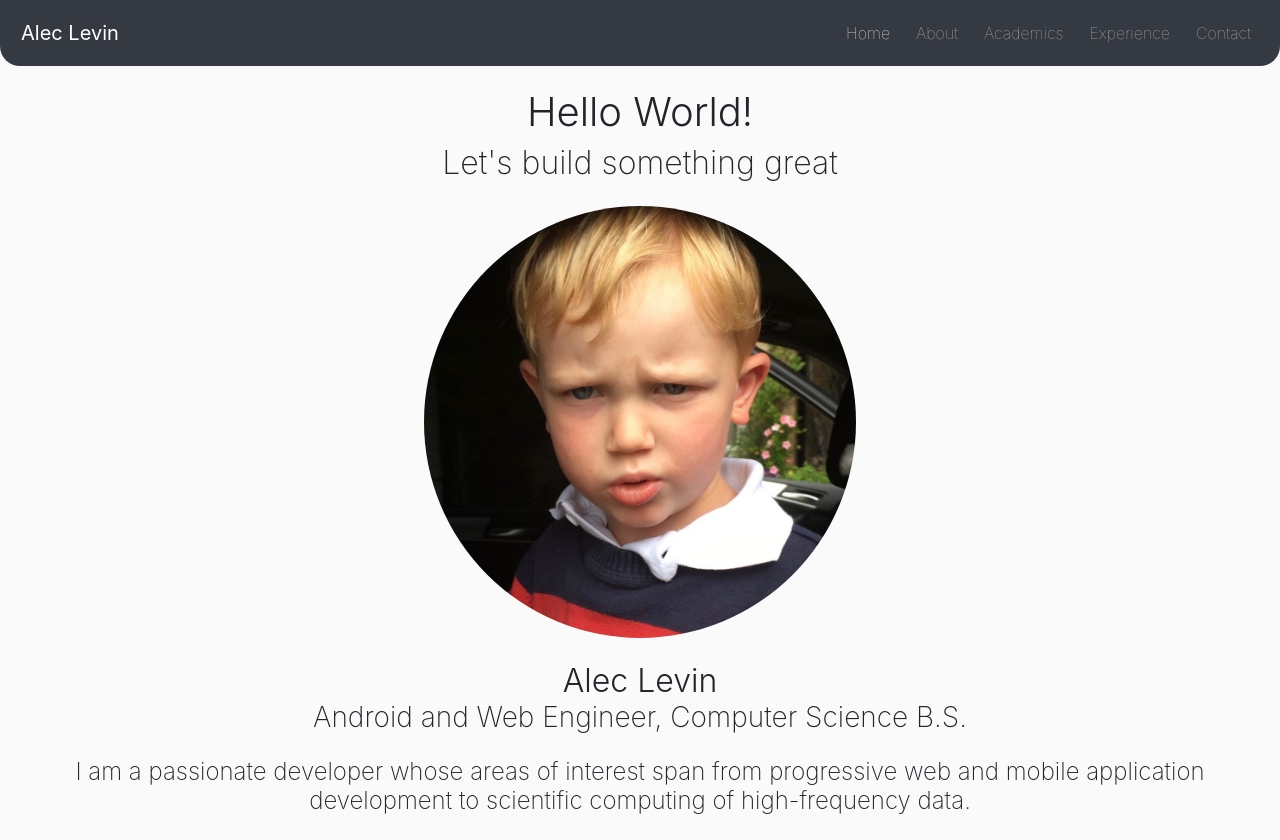
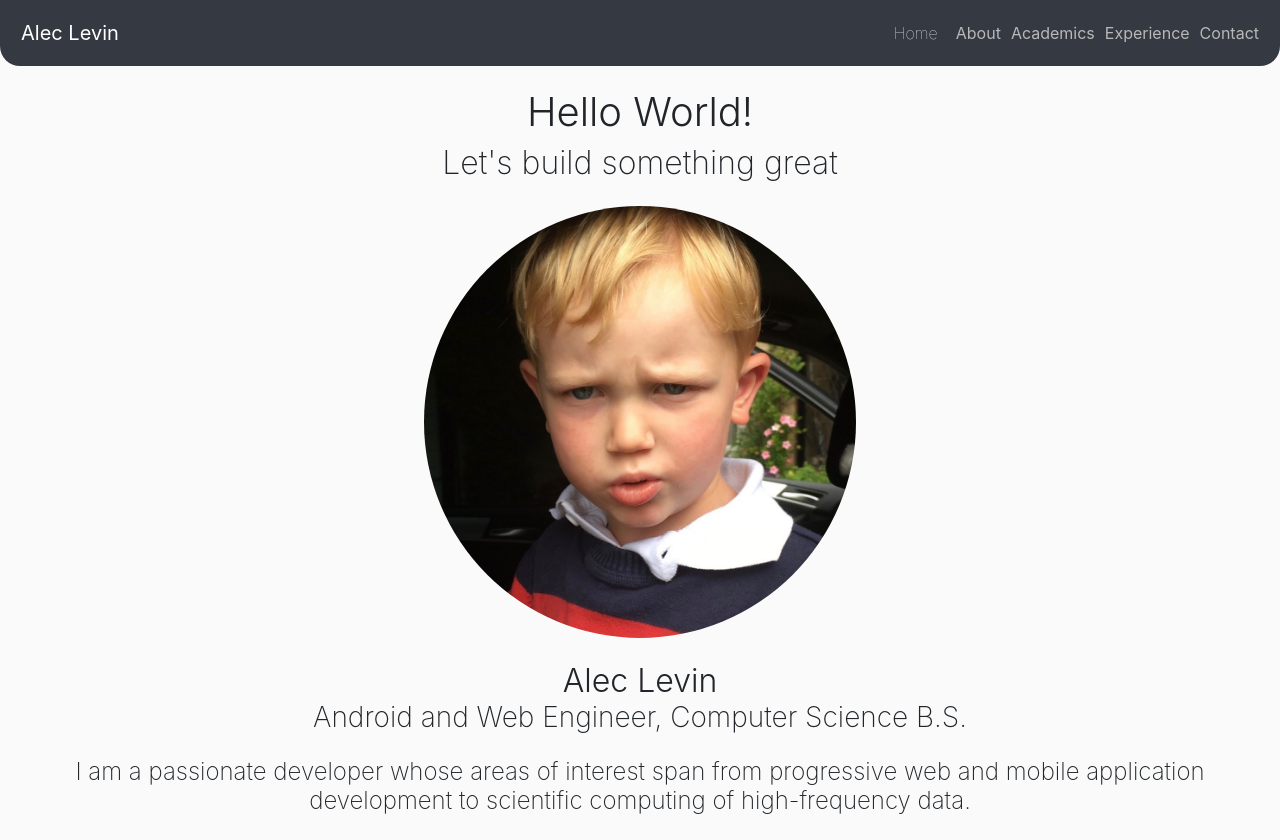
Before and after one commit to arl505/arlevin.org, a React (Create React App) app: page / in a window 1280 px wide. Built offline with nearby package versions, Linux system fonts and the light colour scheme.

Commit message:
minor tweaks to improve mobile navigation drawer styling

```diff
--- a/src/App.css
+++ b/src/App.css
@@ -12,10 +12,7 @@
     margin: 5px;
     text-decoration: none;
     font-weight: lighter;
-    padding-bottom: 1.25em;
-    padding-top: 1.25em;
-    padding-left: .5em;
-    padding-right: .5em
+    font-weight: 400;
 }
 
 .noBox:visited, .noBox:active, .noBox:focus, .noBox:hover{
@@ -67,17 +64,19 @@ body {
 
   /* Our sidebar item styling */
   text-decoration: none;
-  color: #d1d1d1;
+  color: #B8B8B8;
   transition: color 0.2s;
-  margin-top: .5em;
-  padding-top: .5em;
-  margin-bottom: .5em;
-  padding-bottom: .5em;
-  font-weight: 600;
+  font-weight: 400;
+  margin-top: .75em;
+  margin-bottom: .75em;
 }
 
 /* Change color on hover */
 .bm-item:hover {
+  color: #E8E8E8;
+}
+
+.bm-item:active {
   color: white;
 }
 
--- a/src/navBar/navBar.js
+++ b/src/navBar/navBar.js
@@ -211,7 +211,7 @@ componentDidMount(){
         <input type="text" autoFocus="autofocus" style={{"display":"none"}} />
         <Menu isOpen={this.state.menuOpen}
           onStateChange={(state) => this.handleStateChange(state)}>
-          <NavItem className="noBox" tabIndex="-1">
+         <NavItem className="noBox" tabIndex="-1">
             <NavLink to="/" exact id="homeTab" className="NavbarItems" activeClassName="activeTab" onClick={() => this.closeMenu()}>Home</NavLink>
           </NavItem>
           <NavItem className="noBox" tabIndex="-1">
```
